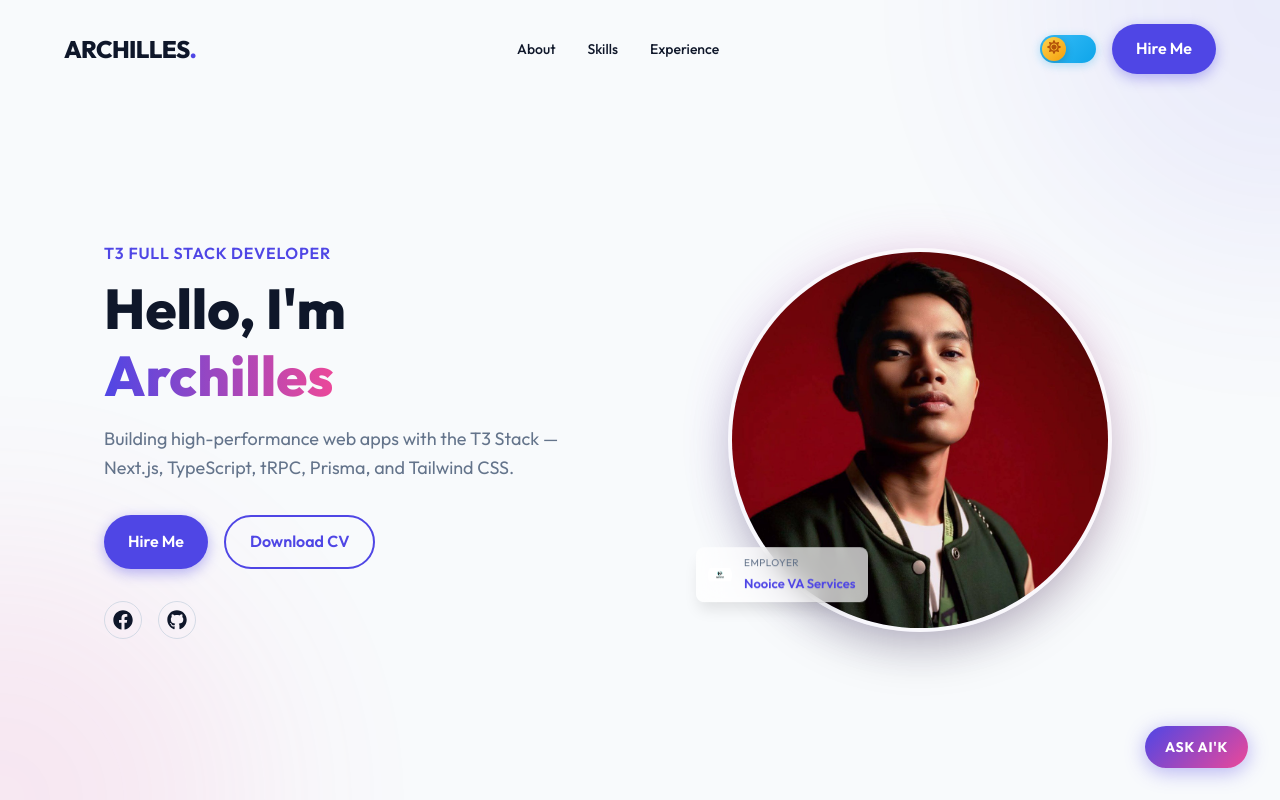
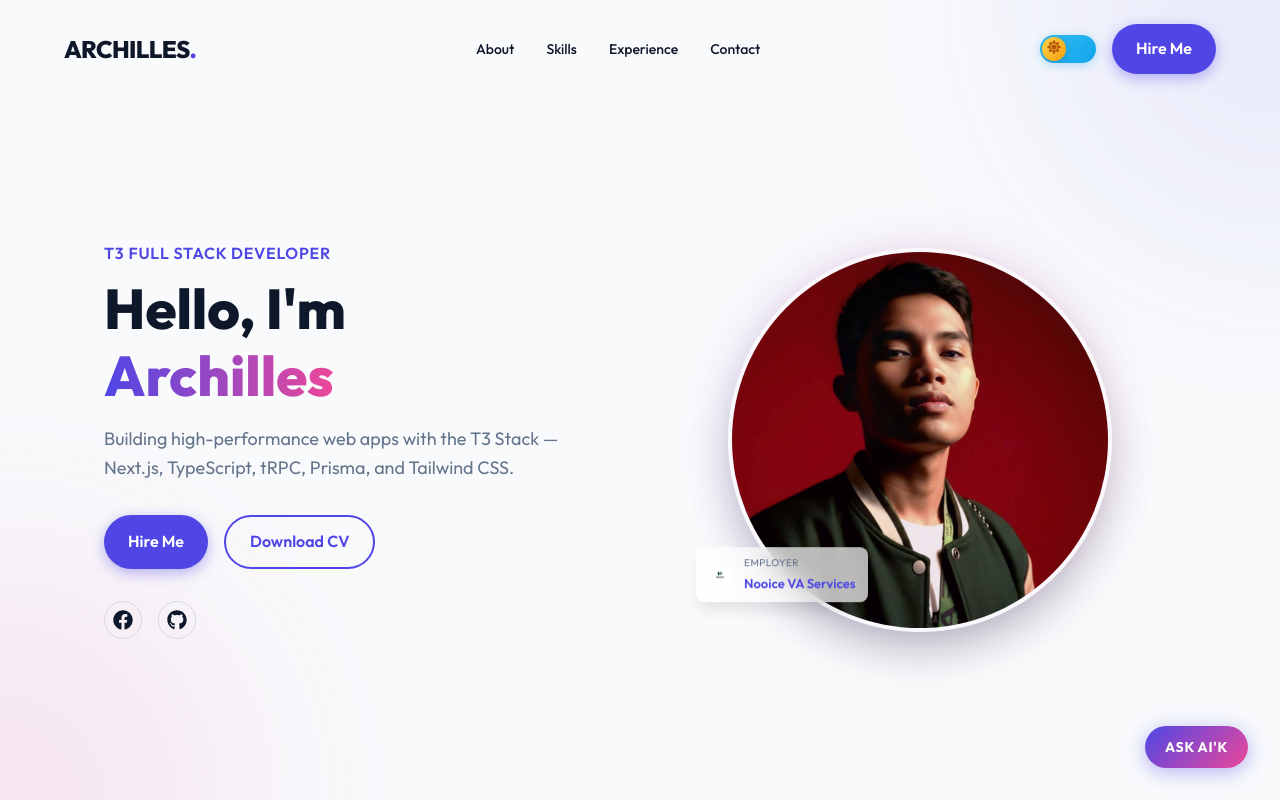
Before and after one commit to archillesdc-git/Archilles-Dela-Cruz-Resume, a Next.js app: page / in a window 1280 px wide. Shown: the top 800 px of the page. Built offline with nearby package versions, Linux system fonts and the light colour scheme.

Commit message:
Add Contact to header navigation

```diff
--- a/src/components/Header.tsx
+++ b/src/components/Header.tsx
@@ -22,6 +22,7 @@ export default function Header() {
         { name: 'About', href: '#about' },
         { name: 'Skills', href: '#skills' },
         { name: 'Experience', href: '#experience' },
+        { name: 'Contact', href: '#contact' },
     ];
 
     return (
```
